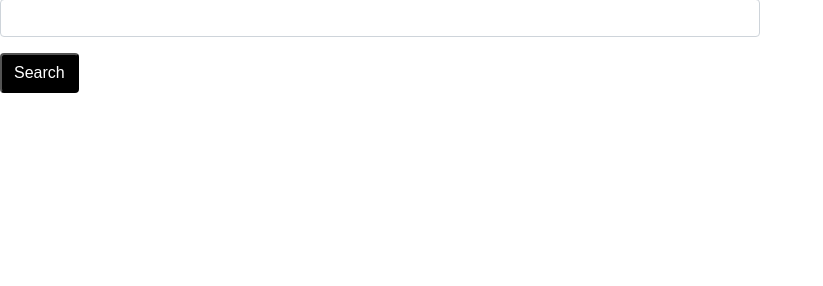
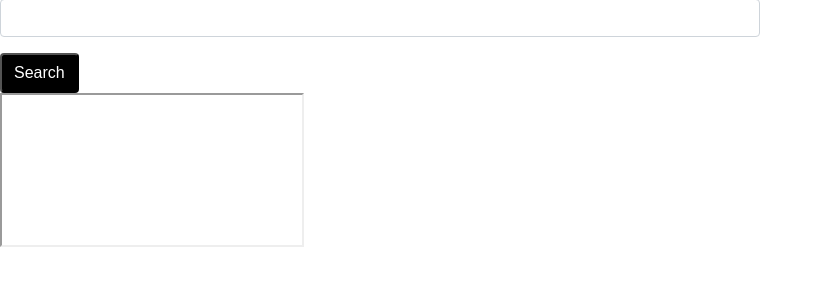
Before and after one commit to nifajardo/sptfy, a plain HTML site: page index.html in a window 1280 px wide. Shown: the part 38-324 px from the top of the page, without its empty margins (0-823 px from the left). Drawn offline with nearby package versions, Linux system fonts and the light colour scheme.

Commit message:
Update index.html

```diff
--- a/index.html
+++ b/index.html
@@ -21,7 +21,9 @@
         <script type="text/javascript">
             console.log(body);
         </script>
-    <div id="content"> </div>
+   <div id="content">
+        <iframe src="" id="player_frame"></iframe>
+    </div>
     </div>
 
   <script src="https://ajax.googleapis.com/ajax/libs/jquery/3.5.1/jquery.min.js"></script>
```
